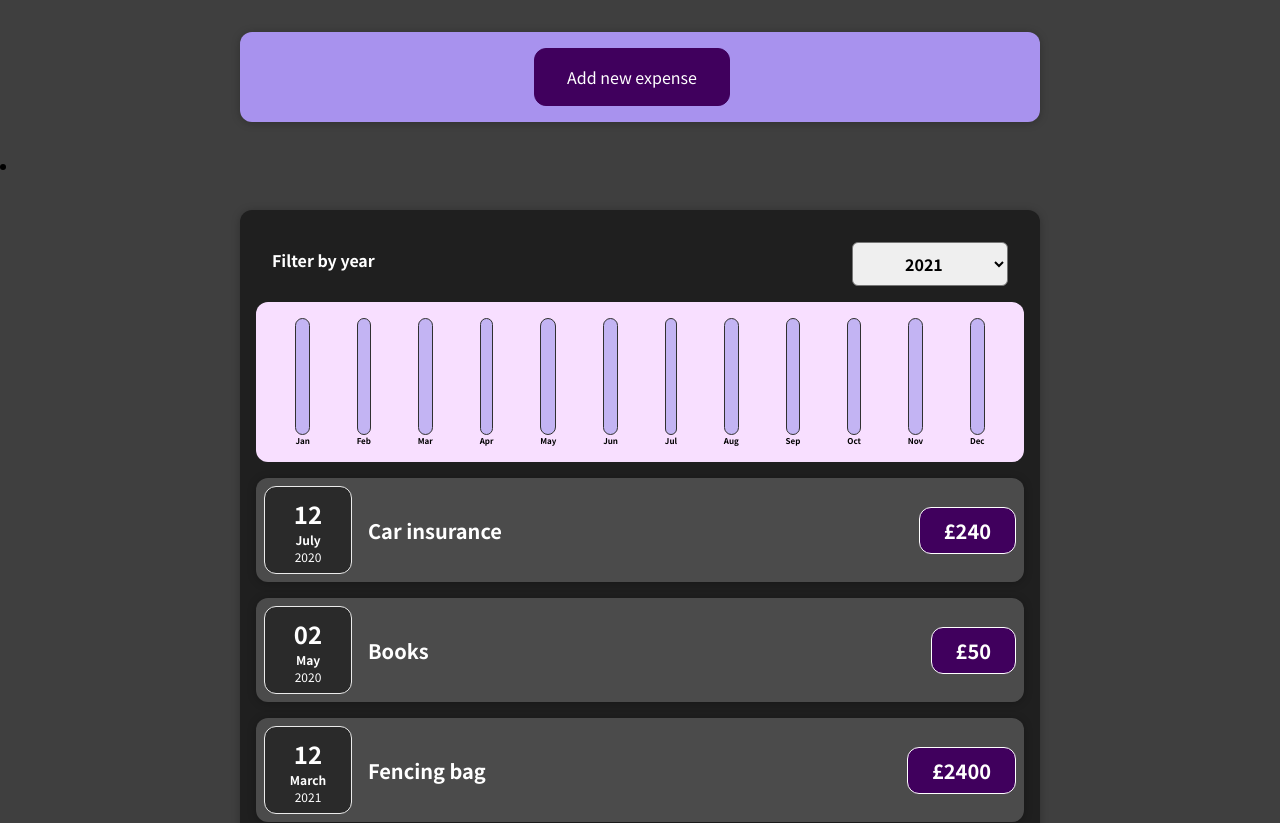
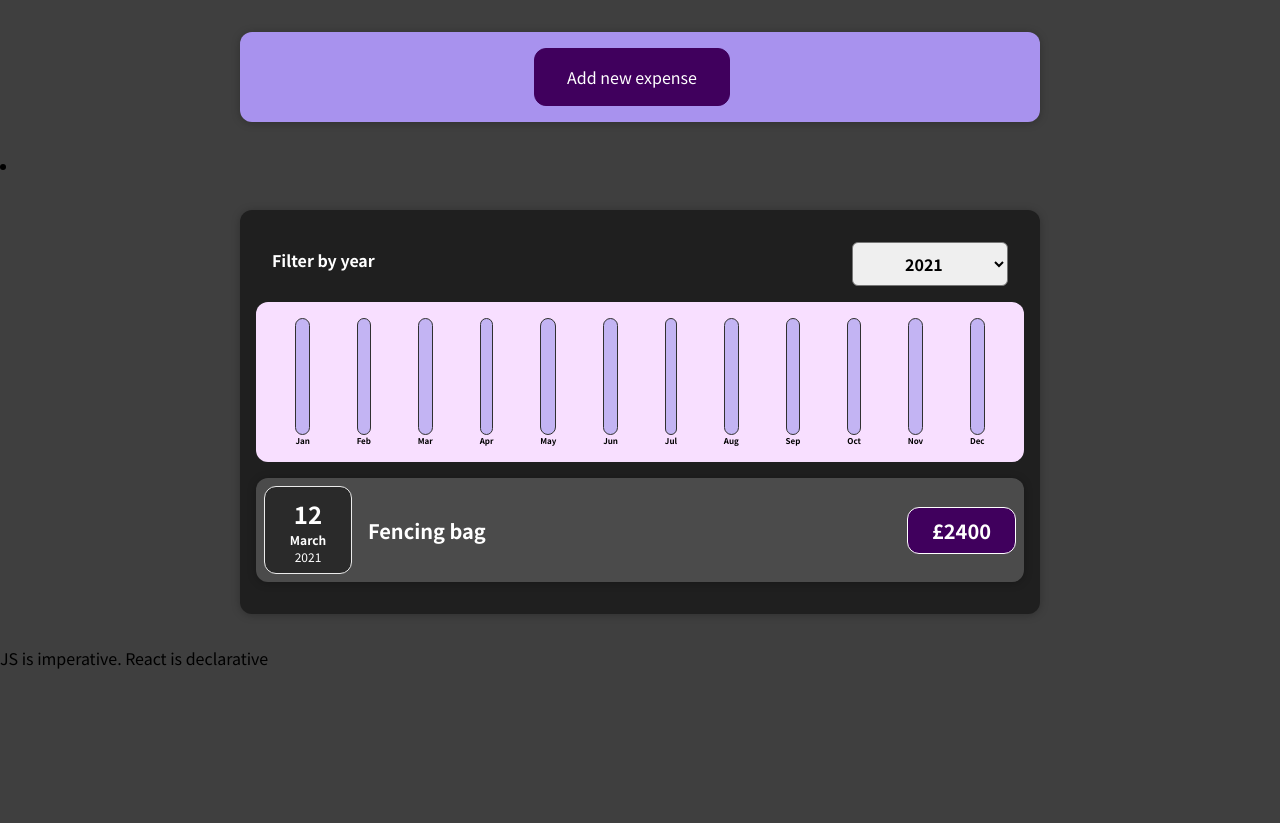
Before and after one commit to double-dash-dino/react-course, a React (Create React App) app in the folder ExpensesTrackerApp/: page / in a window 1280 px wide. Shown: the top 823 px of the page. After the commit the page ends 800 px from the top, so only its background shows below. Built offline with nearby package versions, Linux system fonts and the light colour scheme.

Commit message:
conditional logic fixed

```diff
--- a/ExpensesTrackerApp/src/components/Expenses/Expenses.js
+++ b/ExpensesTrackerApp/src/components/Expenses/Expenses.js
@@ -11,7 +11,7 @@ function Expenses(props) {
     setPickedYear(pickedYear);
   };
   const expensesOfTheYear = props.expenses.filter(
-    (expense) => expense.date.getFullYear() === pickedYear
+    (expense) => expense.date.getFullYear().toString() === pickedYear.toString()
   );
 
   return (
@@ -22,7 +22,7 @@ function Expenses(props) {
           onPickedYear={onPickedYearHandler}
         />
         <ExpensesChart expenses={expensesOfTheYear} />
-        <ExpensesList pickedYear={pickedYear} expenses={props.expenses} />
+        <ExpensesList pickedYear={pickedYear} expenses={expensesOfTheYear} />
       </Card>
     </li>
   );
```
